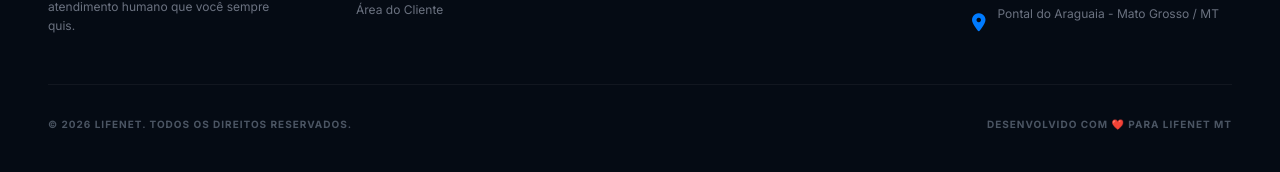
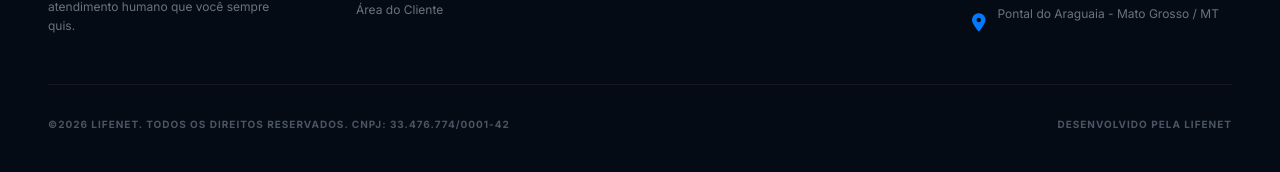
Before and after one commit to JoverBG/Site-LifeNet, a PHP site: page / in a window 1280 px wide. Shown: the part 3395-3567 px from the top of the page. Run offline with PHP 8.4, Linux system fonts and the light colour scheme; data that the repository does not hold is empty; some libraries are stand-ins or nearby versions.

Commit message:
fix(footer): adiciona CNPJ e ajusta crédito 'Desenvolvido pela LifeNet'
Co-Authored-By: Claude Opus 4.8 (1M context) <noreply@anthropic.com>

```diff
--- a/index.php
+++ b/index.php
@@ -592,9 +592,8 @@ $carousel_imgs = $db->query("SELECT * FROM carousel_images ORDER BY display_orde
             </div>
             <div
                 class="border-t border-white/5 pt-8 flex flex-col md:flex-row justify-between items-center text-[10px] text-gray-600 font-bold uppercase tracking-widest">
-                <p>© 2026 LifeNet. Todos os direitos reservados.</p>
-                <p class="mt-4 md:mt-0">Desenvolvido com ❤️ para
-                    LifeNet MT</p>
+                <p>©2026 LifeNet. Todos os direitos reservados. CNPJ: 33.476.774/0001-42</p>
+                <p class="mt-4 md:mt-0">Desenvolvido pela LifeNet</p>
             </div>
         </div>
     </footer> <!-- Botão Flutuante Fixo --> <a href="https://wa.me/<?php echo htmlspecialchars($whatsapp); ?>" target="_blank" class="fixed bottom-6 right-6 w-16 h-16 bg-[#25D366] text-white rounded-full flex items-center justify-center text-4xl shadow-[0_0_30px_rgba(37,211,102,0.6)] hover:scale-110 transition z-[100] animate-bounce">
```
